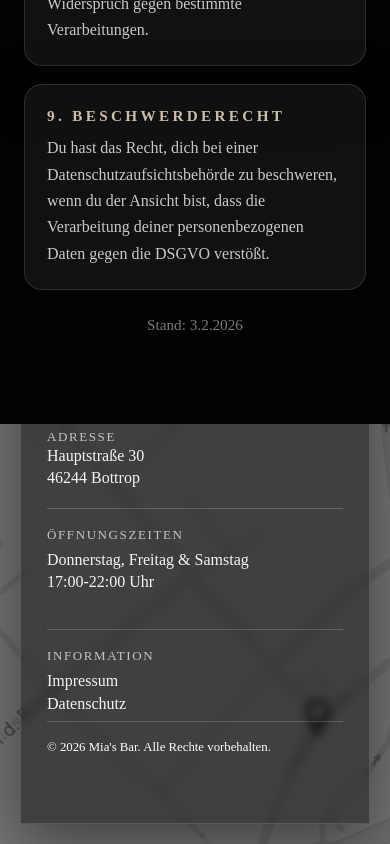
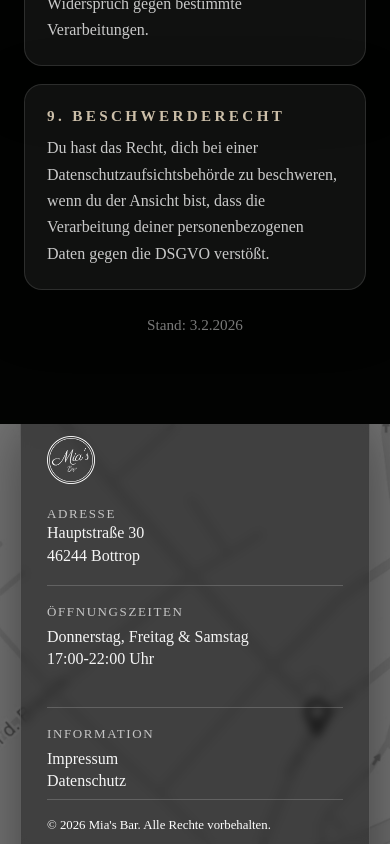
Before and after one commit to StinaSteves/MiasBar, a React (Vite) app: page /datenschutz in a window 390 px wide. Shown: the part 3181-4025 px from the top of the page. Built offline with nearby package versions, Linux system fonts and the light colour scheme; a web font is replaced by a local one.

Commit message:
footer fixes

```diff
--- a/src/App.css
+++ b/src/App.css
@@ -800,7 +800,7 @@ font-size: clamp(1.6rem, 2.2vw, 2rem);
 
 .contactCard{
   position: absolute;
-  top: 50%;
+  top: 40%;
   left: clamp(16px, 6vw, 80px);
   transform: translateY(-40%);
   width: min(420px, calc(100% - 32px));
@@ -899,6 +899,10 @@ a.contactCard__value:hover{
 }
 
 
+.footer__logo img{
+      height: clamp(3rem, 4vw, 4rem);
+}
+
 
 /*--------------------Impressum---------------------*/
 
--- a/src/Mobile.css
+++ b/src/Mobile.css
@@ -86,8 +86,7 @@
   .contactCard{
     left: 20px;
     right: 20px;
-    top: auto;
-    bottom: 20px;
+    top: -5%;
     transform: none;
     width: auto;
     padding: 32px 26px;
--- a/src/components/Footer.jsx
+++ b/src/components/Footer.jsx
@@ -14,7 +14,7 @@ export default function Footer() {
         />
 
         <section className="contactCard">
-           <a href="/" className="hero__logo" aria-label="Mias Bar">
+           <a href="/" className="footer__logo" aria-label="Mias Bar">
               <img src={Logo} alt="Mias Bar" />
             </a>
 
```
